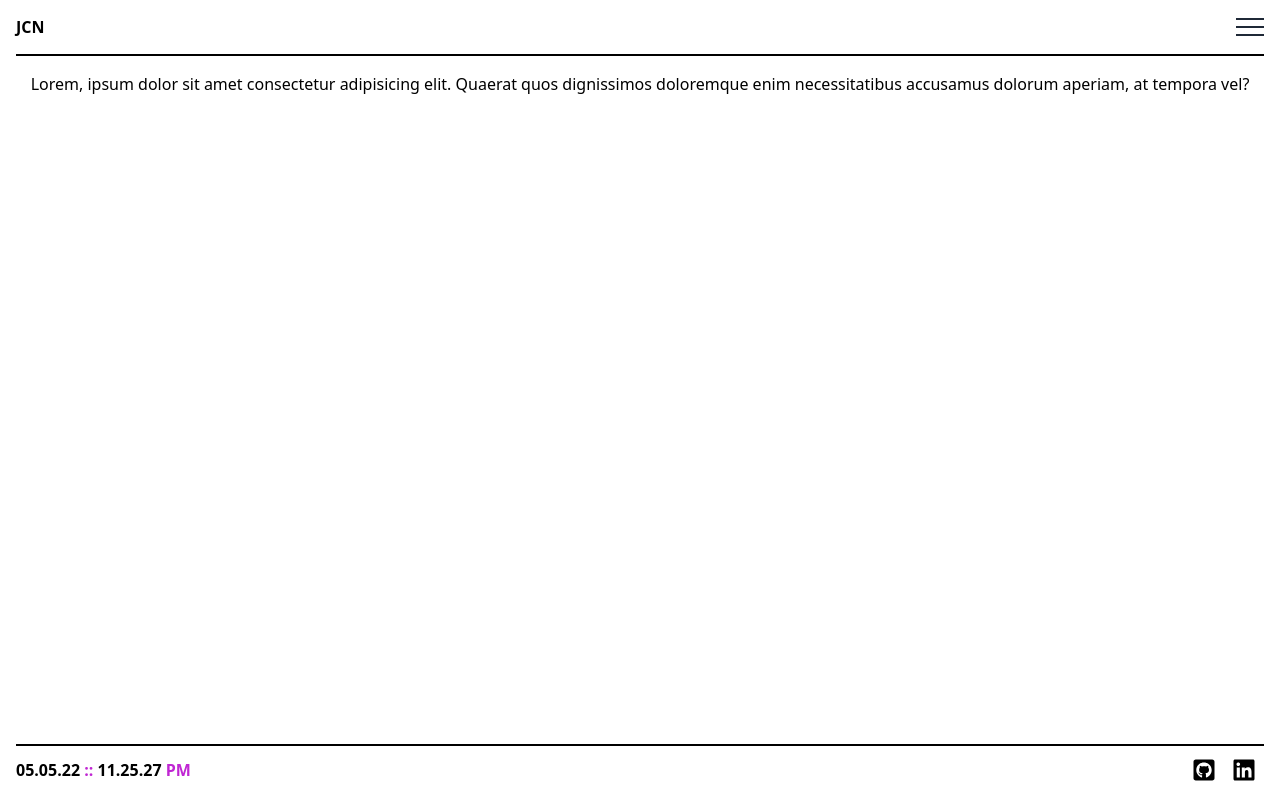
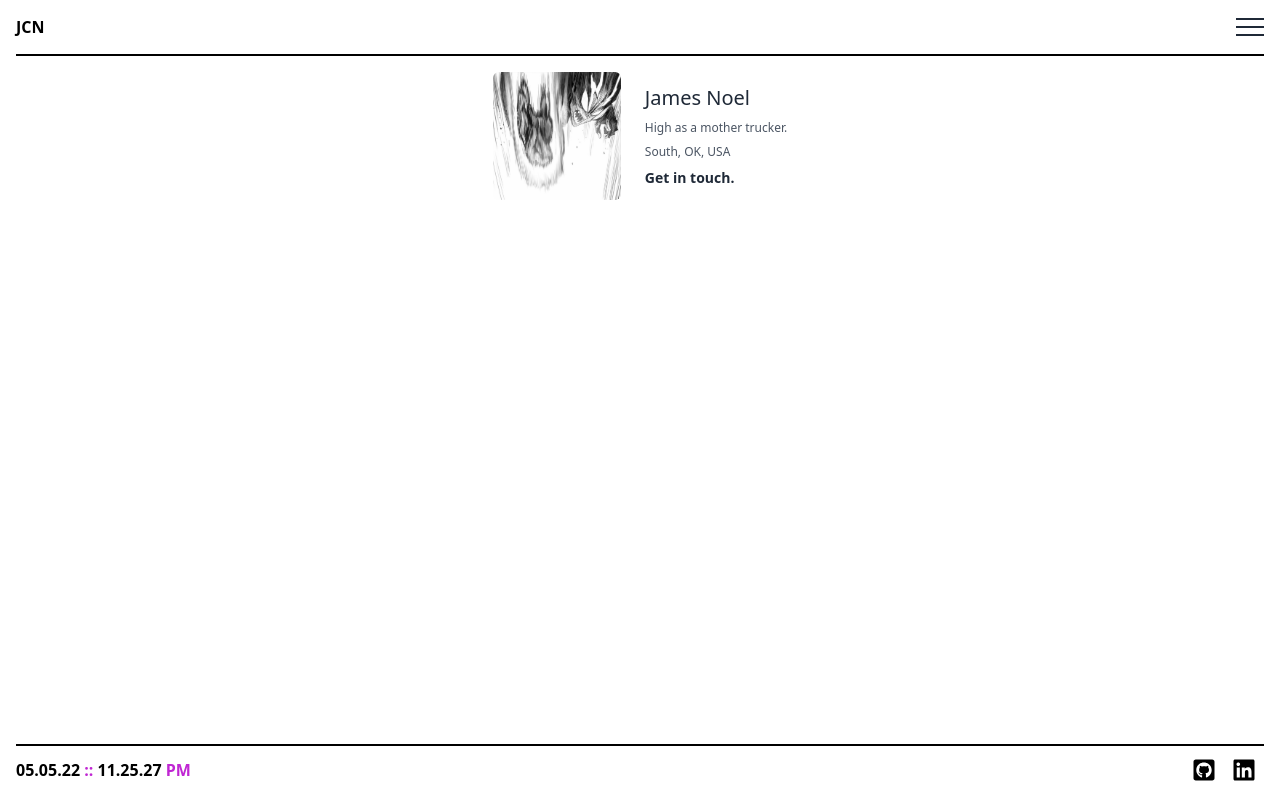
Before and after one commit to jc-noel/site-templates, a website: page src/Home.html in a window 1280 px wide. Drawn offline with Linux system fonts and the light colour scheme.

Commit message:
changed scrollbar, added profile card

```diff
--- a/src/Home.html
+++ b/src/Home.html
@@ -10,7 +10,7 @@
 
     <body class="flex h-screen flex-col items-center overflow-hidden" onload="startClock()">
         <!-- This goes on every page (site-header) -->
-    <header class="h-14 w-full">
+        <header class="h-14 w-full flex flex-col">
             <!-- Site Navigation -->
             <nav class="relative flex items-center justify-between border-b-2 border-black py-3 mx-4">
                 <div id="logo" class="font-bold">
@@ -40,19 +40,21 @@
             <!-- Site Navigation END -->
 
             <!-- Profile Card: This only shows on homepage -->
+            <section class="flex flex-row items-center gap-6 self-center justify-center mt-4">
+                <img src="assets/img/profile-placeholder.jpg" class="h-32 w-32 rounded-md">
+                <div class="flex h-28 w-1/2 flex-col justify-between py-1">
+                    <p class="text-xl font-medium text-gray-800">James Noel</p>
+                    <p class="text-xs font-normal text-gray-600">High as a mother trucker.</p>
+                    <p class="text-xs font-normal text-gray-600">South, OK, USA</p>
+                    <a href="#" class="text-sm font-bold text-gray-800">Get in touch.</a>
+                </div>
+            </section>
             <!-- Profile Card END -->
         </header>
 
         <!-- SAMPLE MAIN CONTENT -->
         <main class="flex-1 overflow-y-scroll p-4 styled-scrollbars">
-        <div class="min-h-screen">
-            <p>Lorem, ipsum dolor sit amet consectetur adipisicing elit. Quaerat quos dignissimos doloremque enim
-                necessitatibus accusamus dolorum aperiam, at tempora vel?</p>
-        </div>
-        <div class="min-h-screen">
-            <p>Lorem, ipsum dolor sit amet consectetur adipisicing elit. Quaerat quos dignissimos doloremque enim
-                necessitatibus accusamus dolorum aperiam, at tempora vel?</p>
-        </div>
+
         </main>
         <!-- SAMPLE MAIN CONTENT END -->
 
@@ -60,8 +62,10 @@
         <footer class="h-14 w-full">
             <section class="relative flex items-center justify-between border-t-2 border-black py-3 mx-4">
                 <div id="dateTime" class="font-bold text-fuchsia-600">
-                <span id="clockDate" class="text-black">06.22.22</span> :: <span id="clockTime"
-                    class="text-black"></span> PM
+                    <span id="clockDate" class="text-black">06.22.22</span>
+                    ::
+                    <span id="clockTime" class="text-black"></span>
+                    PM
                 </div>
                 <div>
                     <ul class="social-links w-full flex">
--- a/src/input.css
+++ b/src/input.css
@@ -4,7 +4,7 @@
 
 .styled-scrollbars {
     /* Foreground, Background */
-    scrollbar-color: #e5c07b #FFF;
+    scrollbar-color: #e5c07b;
 }
 
 .styled-scrollbars::-webkit-scrollbar {
@@ -20,5 +20,4 @@
 
 .styled-scrollbars::-webkit-scrollbar-track {
     border-radius: 10px;
-    background-color: #FFF;
 }
```
Also changed, not shown: src/assets/img/profile-placeholder.jpg (added), src/output.css. Lines whose indentation alone changed are shown as unchanged.
